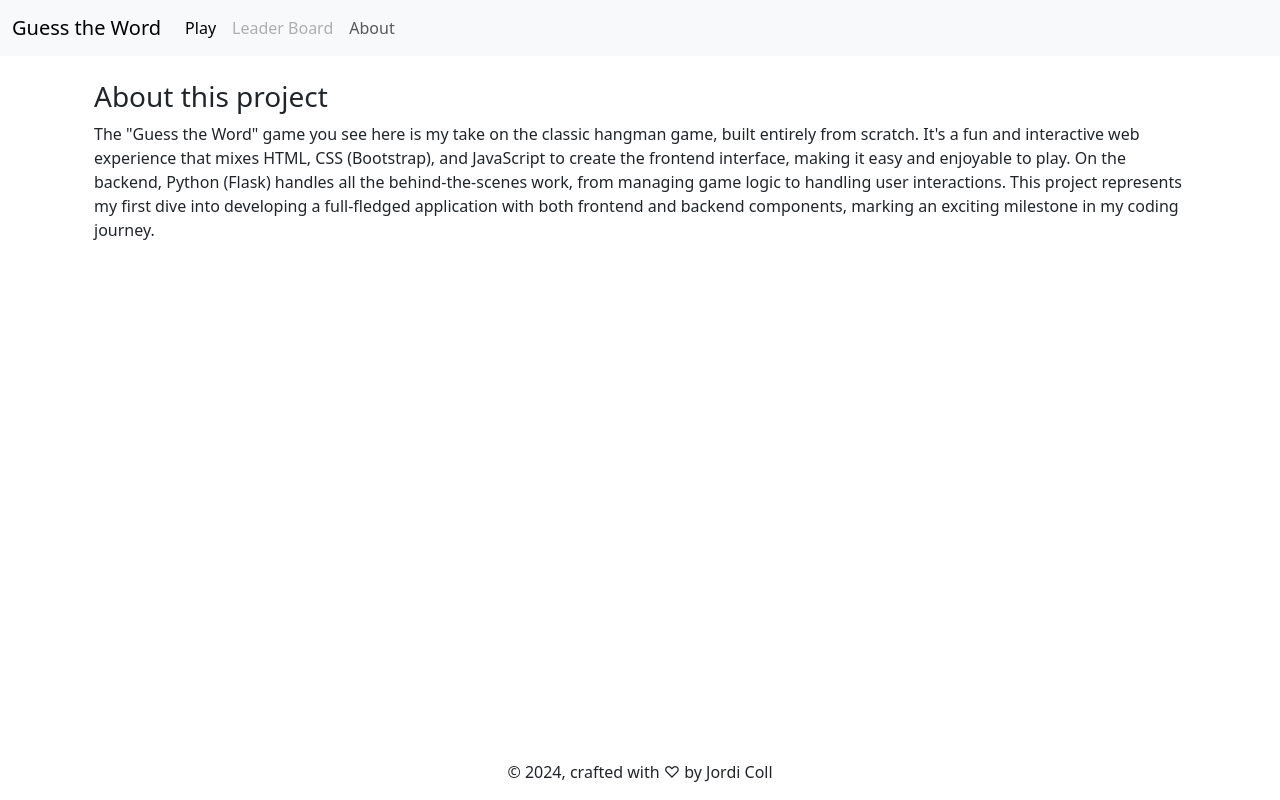
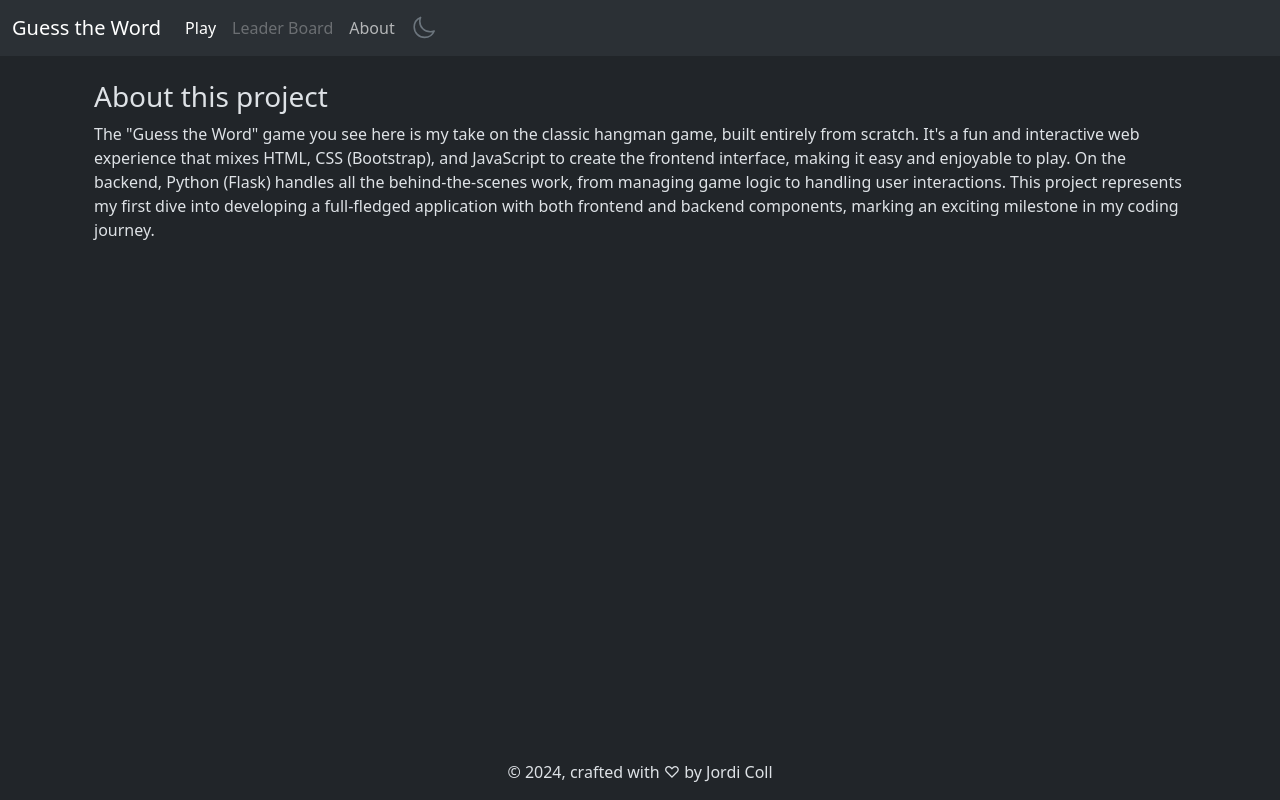
Before and after one commit to jjcoll/guess_the_word, a Flask app: page /about in a window 1280 px wide. Run offline with Flask 3, Linux system fonts and the light colour scheme; the visitor is signed in with stand-in values (Sample User, id 1).

Commit message:
Added code for dark light mode

```diff
--- a/app/routes.py
+++ b/app/routes.py
@@ -116,7 +116,7 @@ def game_over():
 
 @bp.route("/about")
 def about():
-
+    print(session["theme"])
     return render_template("about.html")
 
 
@@ -138,3 +138,19 @@ def change_wordlist():
             "wordsfile": session["wordsfile"],
         }
     )
+
+
+@bp.route("/change-theme", methods=["POST"])
+def change_theme():
+    theme = request.json.get("theme")
+    session["theme"] = theme
+    return jsonify({"works": True})
+
+
+@bp.route("/theme", methods=["GET"])
+def update_theme():
+    print(f"Sesssion theme: {session['theme']}")
+    if "theme" in session.keys():
+        return jsonify({"theme": session["theme"]})
+    else:
+        return jsonify({"theme": 0})
--- /dev/null
+++ b/app/static/css/style.css
@@ -0,0 +1,9 @@
+.switch-theme-btn {
+    border: none;
+    justify-self: end;
+}
+
+.icon {
+    width: 1.6rem;
+    height: auto;
+}
--- /dev/null
+++ b/app/static/js/switch_theme.js
@@ -0,0 +1,69 @@
+
+const lightSvg = '<svg class="icon" xmlns="http://www.w3.org/2000/svg" fill="none" viewBox="0 0 24 24" stroke-width="1.5" stroke="currentColor" class="w-6 h-6"><path stroke-linecap="round" stroke-linejoin="round" d="M12 3v2.25m6.364.386-1.591 1.591M21 12h-2.25m-.386 6.364-1.591-1.591M12 18.75V21m-4.773-4.227-1.591 1.591M5.25 12H3m4.227-4.773L5.636 5.636M15.75 12a3.75 3.75 0 1 1-7.5 0 3.75 3.75 0 0 1 7.5 0Z" /></svg>'
+
+
+const darkSvg = '<svg class="icon" xmlns="http://www.w3.org/2000/svg" fill="none" viewBox="0 0 24 24" stroke-width="1.5" stroke="currentColor" class="w-6 h-6"><path stroke-linecap="round" stroke-linejoin="round" d="M21.752 15.002A9.72 9.72 0 0 1 18 15.75c-5.385 0-9.75-4.365-9.75-9.75 0-1.33.266-2.597.748-3.752A9.753 9.753 0 0 0 3 11.25C3 16.635 7.365 21 12.75 21a9.753 9.753 0 0 0 9.002-5.998Z" /></svg>'
+
+
+
+
+const switchThemeBtn = document.querySelector('.switch-theme-btn')
+switchThemeBtn.addEventListener('click', (e) => {
+
+    if (switchThemeBtn.id === 'light-icon') {
+        switchThemeBtn.innerHTML = darkSvg
+        switchThemeBtn.id = 'dark-icon'
+        document.querySelector('html').setAttribute('data-bs-theme', 'dark')
+    } else {
+        switchThemeBtn.innerHTML = lightSvg
+        switchThemeBtn.id = 'light-icon'
+        document.querySelector('html').setAttribute('data-bs-theme', "")
+    }
+
+    // update the theme for the session
+    fetch('/change-theme', {
+        method: "POST",
+        headers: {
+            'Content-type': 'application/json'
+        },
+        body: JSON.stringify({ theme: switchThemeBtn.id })
+    }).then(response => response.json()).then(data => {
+        console.log(data)
+    }).catch(error => console.log('Error: ', error))
+
+    console.log(switchThemeBtn.id)
+})
+
+
+
+// set theme from on load
+window.addEventListener('load', (e) => {
+    // print active theme
+    fetch('/theme').then(response => {
+        if (!response.ok) {
+            throw new Error('An error occured')
+        }
+
+        return response.json()
+    }).then(data => {
+
+        console.log(data.theme)
+
+        if (data.theme) {
+
+            if (data.theme === 'light-icon') {
+
+                switchThemeBtn.innerHTML = lightSvg
+                switchThemeBtn.id = 'light-icon'
+                document.querySelector('html').setAttribute('data-bs-theme', "")
+            } else {
+                switchThemeBtn.innerHTML = darkSvg
+                switchThemeBtn.id = 'dark-icon'
+                document.querySelector('html').setAttribute('data-bs-theme', 'dark')
+            }
+
+        } else {
+            console.log('No theme')
+        }
+    })
+})
--- a/app/templates/base.html
+++ b/app/templates/base.html
@@ -1,19 +1,24 @@
 <!DOCTYPE html>
-<html lang="en">
+<html lang="en" data-bs-theme="">
 <head>
     <meta charset="UTF-8">
     <meta name="viewport" content="width=device-width, initial-scale=1.0">
     <title>{% block title %}{% endblock %}</title>
     <link href="https://cdn.jsdelivr.net/npm/bootstrap@5.3.3/dist/css/bootstrap.min.css" rel="stylesheet" integrity="sha384-QWTKZyjpPEjISv5WaRU9OFeRpok6YctnYmDr5pNlyT2bRjXh0JMhjY6hW+ALEwIH" crossorigin="anonymous">
+    <link rel="stylesheet" type="text/css" href="{{ url_for('static', filename='css/style.css') }}">
+
 </head>
 <body>
 
     <nav class="navbar navbar-expand-lg bg-body-tertiary">
     <div class="container-fluid">
         <a class="navbar-brand" href="/">Guess the Word</a>
+
+
         <button class="navbar-toggler" type="button" data-bs-toggle="collapse" data-bs-target="#navbarNavDropdown" aria-controls="navbarNavDropdown" aria-expanded="false" aria-label="Toggle navigation">
             <span class="navbar-toggler-icon"></span>
         </button>
+
             <div class="collapse navbar-collapse" id="navbarNavDropdown">
             <ul class="navbar-nav">
                 <li class="nav-item">
@@ -25,9 +30,21 @@
                 <li class="nav-item">
                 <a class="nav-link about" href="about">About</a>
                 </li>
+                <li class="nav-item">
             </ul>
+
+
+            <button id='light-icon' class="btn btn-sm btn-outline-secondary switch-theme-btn" type="button">
+                    <svg class='icon' xmlns="http://www.w3.org/2000/svg" fill="none" viewBox="0 0 24 24" stroke-width="1.5" stroke="currentColor" class="w-6 h-6">
+                    <path stroke-linecap="round" stroke-linejoin="round" d="M12 3v2.25m6.364.386-1.591 1.591M21 12h-2.25m-.386 6.364-1.591-1.591M12 18.75V21m-4.773-4.227-1.591 1.591M5.25 12H3m4.227-4.773L5.636 5.636M15.75 12a3.75 3.75 0 1 1-7.5 0 3.75 3.75 0 0 1 7.5 0Z" />
+                    </svg>
+            </button>
+
             </div>
+
+
     </div>
+
     </nav>
 
     <main class='container'>
@@ -39,5 +56,6 @@
     </footer>
 
     <script src="https://cdn.jsdelivr.net/npm/bootstrap@5.3.3/dist/js/bootstrap.bundle.min.js" integrity="sha384-YvpcrYf0tY3lHB60NNkmXc5s9fDVZLESaAA55NDzOxhy9GkcIdslK1eN7N6jIeHz" crossorigin="anonymous"></script>
+    <script src="{{ url_for('static', filename='js/switch_theme.js') }}"></script>
 </body>
 </html>
```
Lines whose indentation alone changed are shown as unchanged.
